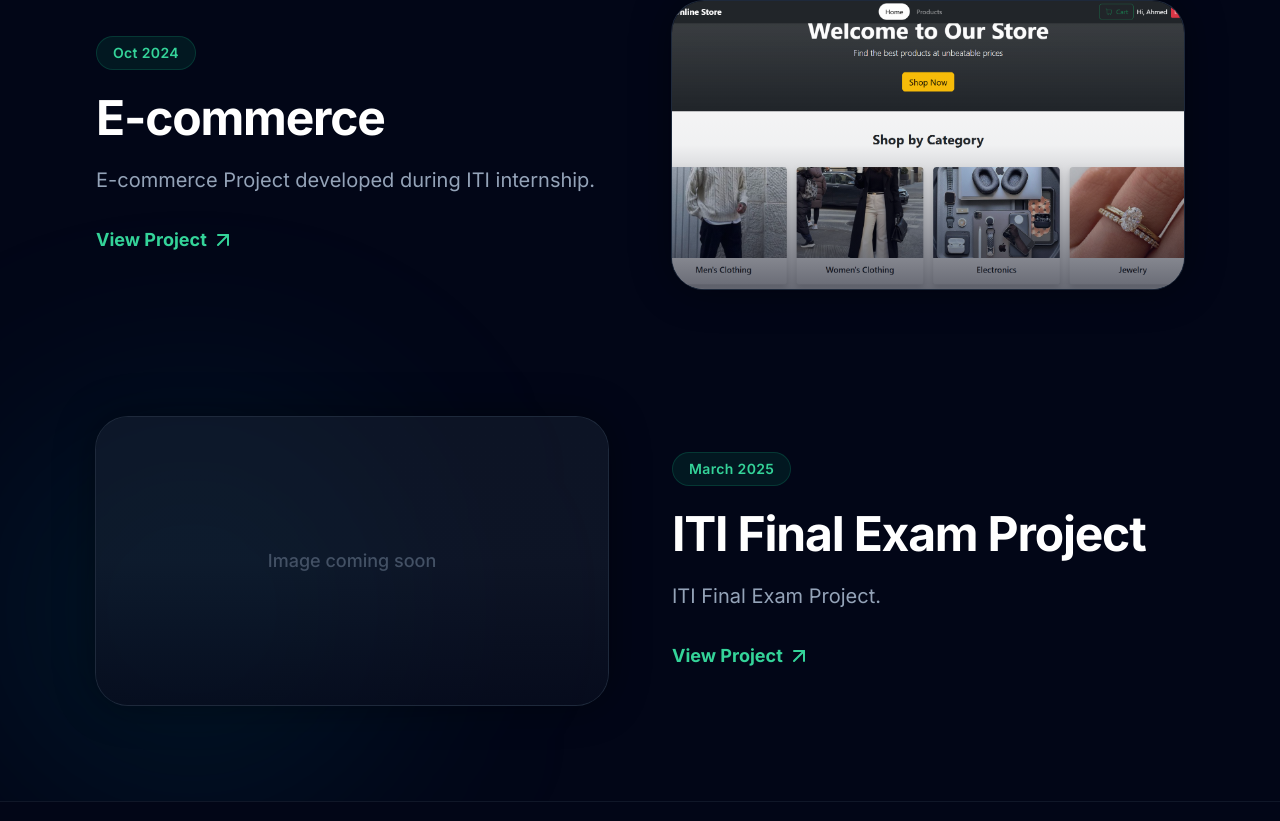
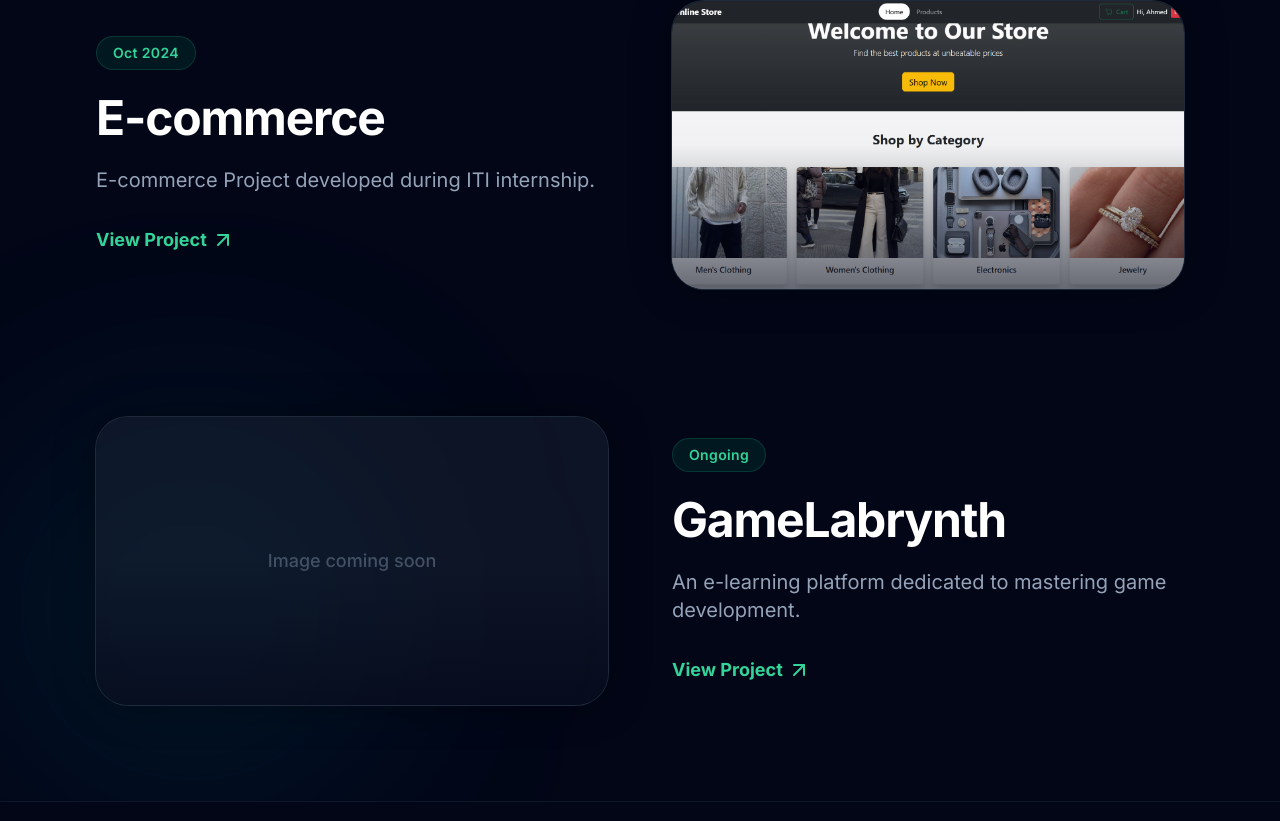
Before and after one commit to Nouh1408/Portfolio, a React app: page /projects in a window 1280 px wide. Shown: the part 875-1696 px from the top of the page. Built offline with nearby package versions, Linux system fonts and the light colour scheme; the HTML template or start-up script is replaced by a standard one.

Commit message:
feat: add Sal7ly project assets and update portfolio data configuration

```diff
--- a/src/data/data.js
+++ b/src/data/data.js
@@ -1,7 +1,8 @@
 import icpc from "../assets/images/icpc.png"
 import comp from "../assets/images/computer-network.png"
 import RN from "../assets/images/RN.png"
-import Sal7ly from "../assets/images/sal7ly.png"
+
+import Sal7ly from "../assets/images/sal7ly_new.png"
 import ecomm from "../assets/images/e-comm.png"
 import route from "../assets/images/route.jpg"
 export const tools = [
@@ -61,6 +62,7 @@ export const projects = [
     image: Sal7ly,
     link: "https://nouh1408.github.io/SAl7LY-landing-page-main/",
     date: "Sep 2025 - present",
+    tools:["React Native","Expo", "Redux", "NativeWind", ""]
   },
   {
     id: 2,
@@ -72,10 +74,10 @@ export const projects = [
   },
   {
     id: 3,
-    title: "ITI Final Exam Project",
-    description: "ITI Final Exam Project.",
+    title: "GameLabrynth",
+    description: "An e-learning platform dedicated to mastering game development.",
     image: "",
     link: "#",
-    date:"March 2025 "
+    date:"Ongoing "
   },
 ];
```
Also changed, not shown: 1 other file (tests, documents, lock files or other folders).
